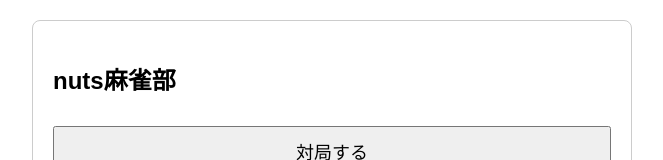
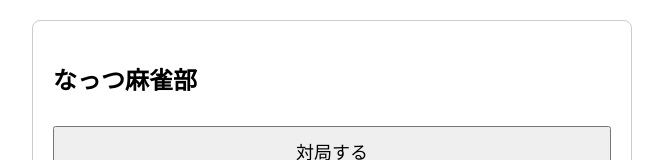
Before and after one commit to Ifuuyu/nutsmahjong_ver1.112, a plain HTML site: page index.html in a window 1280 px wide. Shown: the top 160 px of the page, without its empty margins (308-971 px from the left). Drawn offline with Linux system fonts and the light colour scheme.

Commit message:
Update index.html

```diff
--- a/index.html
+++ b/index.html
@@ -19,7 +19,7 @@
 
   <div id="main-menu-screen" class="screen">
 
-    <h2>nuts麻雀部</h2>
+    <h2>なっつ麻雀部</h2>
 
     <button onclick="showGameStart()">
       対局する
```
